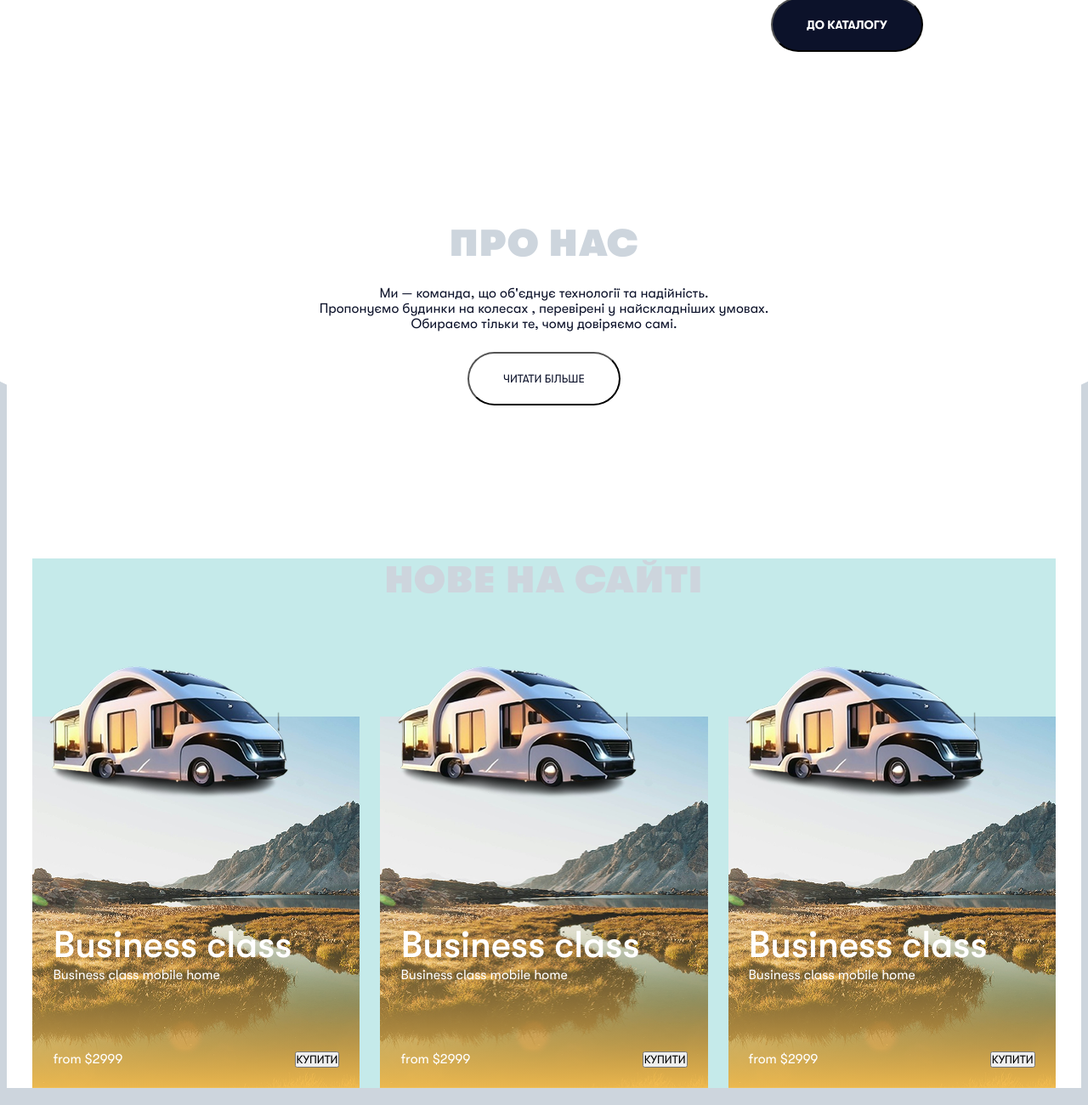
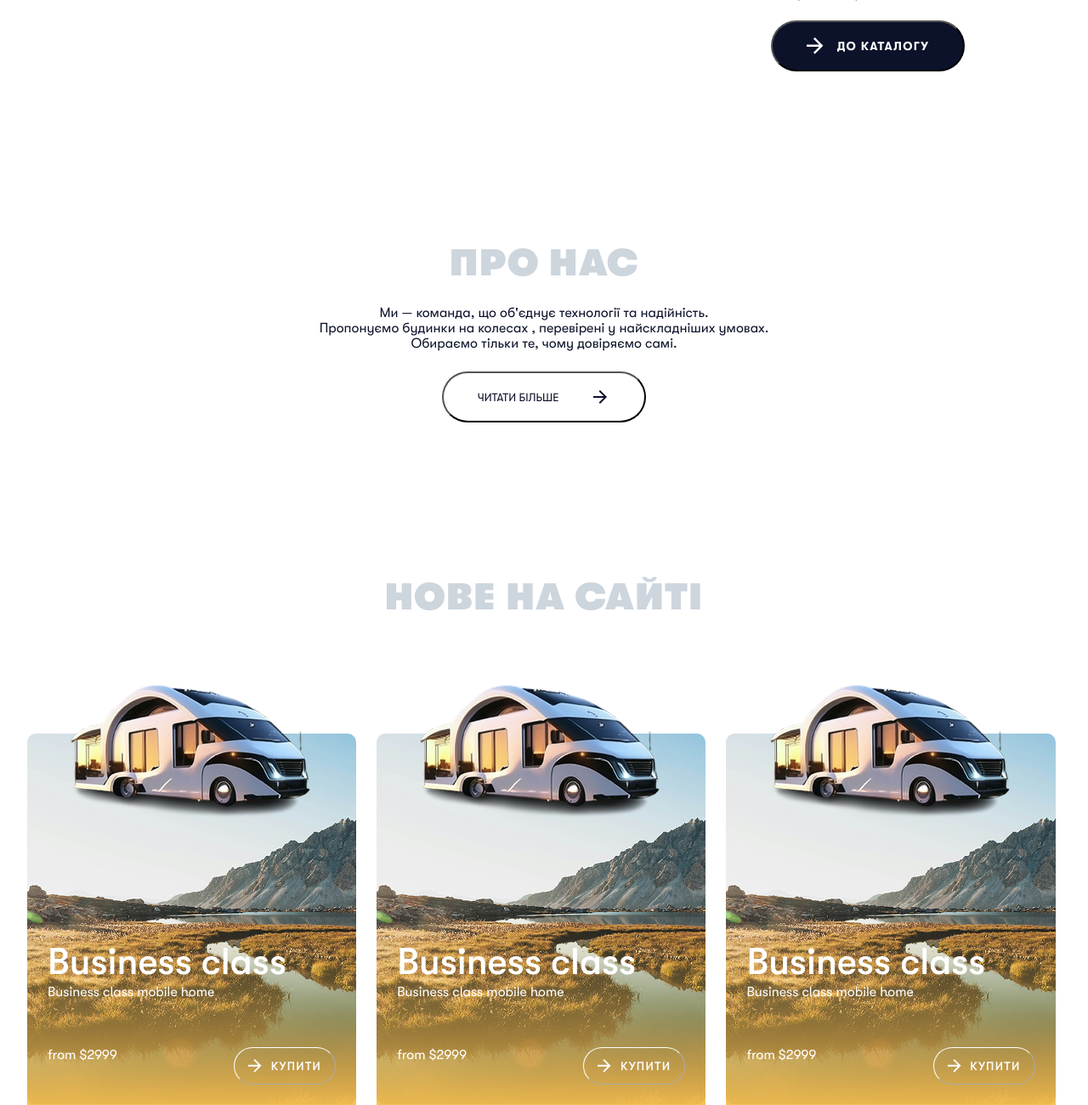
Before and after one commit to GregTar-11/RamblerS_Site, a plain HTML site: page main.html in a window 1280 px wide. Shown: the part 825-2125 px from the top of the page at 85% size. Drawn offline with Linux system fonts and the light colour scheme.

Commit message:
сайт без адаптации

```diff
--- a/content-info.css
+++ b/content-info.css
@@ -42,12 +42,26 @@
     color: var(--color-blue);
 }
 
-.information button {
+.button-information{
+    width: 240px;
+    height: 60px;
     display: inline-flex;
+    justify-content: space-between;
+    align-items: center;
     padding-inline: 40px;
-    padding-block: 22px;
     border-radius: 100px;
     background-color: transparent;
     border-width: 2px;
     color: var(--color-blue);
 }
+
+.button-information::after {
+    content: '';
+    background-image: url(./svg/arrow_blek.svg);
+    display: block;
+    justify-items: start;
+    width: 24px;
+    height: 24px;
+    background-repeat: no-repeat;
+    background-size: contain;
+}
--- a/header.css
+++ b/header.css
@@ -10,10 +10,13 @@ nav {
     display: flex;
     flex-direction: row;
     justify-content: space-between;
+    width: 94.5vw;
+    position: fixed;
     padding-inline: 2.8vw;
     background-color: var(--color-light-grey);
     align-items: center;
     border-radius: 62px;
+    z-index: 10;
 
 }
 
@@ -41,7 +44,22 @@ nav {
     height: 24px;
     padding-inline: 3px;
     padding-block: 2px;
+    position: relative;
 }
+
+#shop::before{
+    display: block;
+    position: absolute;
+    border-radius: 100px;
+    left: 10px;
+    bottom: 9px;
+    content: '';
+    width: 17px;
+    height: 17px;
+    background-color: rgba(182, 45, 17, 1);
+    z-index: 1;
+}
+
 
 #profil {
     width: 24px;
@@ -49,7 +67,7 @@ nav {
 }
 
 h1 {
-    margin-top: 15vh;
+    margin-top: 27vh;
     font-size: 61px;
     font-weight: 800;
     letter-spacing: 1.83px;
@@ -82,17 +100,29 @@ h1 {
     margin-bottom: 23px;
 }
 
-.info-blok button {
+.catalog-button{
+    width: 228px;
+    height: 60px;
     display: inline-flex;
-    justify-content: center;
+    justify-content: space-between;
     align-items: center;
     flex-wrap: nowrap;
     border-radius: 62px;
     background-color: rgba(12, 18, 42, 1);
     color: white;
-    padding-block: 22px;
     padding-inline: 40px;
     font-size: 14px;
     font-weight: 700;
-    letter-spacing: 1.26;
+    letter-spacing: 1.26px;
 }
+
+.catalog-button::before {
+    content: '';
+    background-image: url(./svg/arrow-wihte.svg);
+    display: block;
+    justify-items: start;
+    width: 20px;
+    height: 20px;
+    background-repeat: no-repeat;
+    background-size: contain;
+}
--- a/main.css
+++ b/main.css
@@ -59,11 +59,13 @@ body{
 }
 main{
     background-color: white;
-    width: 98.8vw;
-    padding-inline:2.4vw;
+    width: 100%;
+    padding-inline:2.5vw;
     z-index: 1;
 }
 
 button{
     font-family: 'GTWalsheimPro', sans-serif;
 }
+
+/* 1100 медия запрос на адаптивная верстка */
--- a/main.html
+++ b/main.html
@@ -57,7 +57,7 @@
                 <p>Ми — команда, що об'єднує технології та надійність. <br>
                     Пропонуємо будинки на колесах , перевірені у найскладніших умовах. <br>
                     Обираємо тільки те, чому довіряємо самі.</p>
-                <button> ЧИТАТИ БІЛЬШЕ </button>
+                <button class="button-information"> ЧИТАТИ БІЛЬШЕ </button>
             </div>
         </div>
         <div class="new-product">
@@ -65,7 +65,7 @@
 
             <div class="cards">
                 <article class="card">
-                    <img src="./img/smol-avto.png" alt="">
+                    <img src="./img/smol-avto-test.png" alt="">
                     <div class="card-content">
                         <div>
                             <p class="title-card">Business class</p>
@@ -79,7 +79,7 @@
                 </article>
 
                 <article class="card">
-                    <img src="./img/smol-avto.png" alt="">
+                    <img src="./img/smol-avto-test.png" alt="">
                     <div class="card-content">
                         <div>
                             <p class="title-card">Business class</p>
@@ -93,7 +93,7 @@
                 </article>
 
                 <article class="card">
-                    <img src="./img/smol-avto.png" alt="">
+                    <img src="./img/smol-avto-test.png" alt="">
                     <div class="card-content">
                         <div>
                             <p class="title-card">Business class</p>
--- a/new-product.css
+++ b/new-product.css
@@ -1,4 +1,4 @@
-.new-product h3{
+.new-product h3 {
     font-size: 44px;
     font-weight: 800;
     letter-spacing: 1.32px;
@@ -6,20 +6,23 @@
     text-align: center;
     margin-bottom: 135px;
 }
-.new-product{
+
+/* .new-product{
     background-color: rgb(197, 234, 234);
+} */
+
+.cards {
+    display: flex;
+    flex-direction: row;
+    justify-content: center;
+    align-items: center;
+    gap: 24px;
+    width: 94.5vw;
 }
 
-.cards{
-    display: flex;
-    flex-direction: row;
-    justify-content: space-between;
-    align-items: center;
-    gap: 24px;
-}
-
-.card{
+.card {
     background-image: url(./img/fon-river.png);
+    /* background-size:cover; */
     display: flex;
     flex-direction: column;
     justify-content: flex-end;
@@ -27,16 +30,18 @@
     width: 437px;
     height: 437px;
     color: white;
+    border-radius: 10px;
 }
-.card img{
-    position: absolute;
-    right: 43px;
-    top:-160px;
+
+.card img {
+    position: relative;
+    align-self: center;
+    top: -120px;
 
 }
 
-.card-content{
-    background-image: linear-gradient(to top, rgba(245, 190, 79, 0.95),rgba(245, 190, 79, 0));
+.card-content {
+    background-image: linear-gradient(to top, rgba(245, 190, 79, 0.95), rgba(245, 190, 79, 0));
     padding: 24px;
     display: flex;
     flex-direction: column;
@@ -44,14 +49,49 @@
     height: 50%;
 }
 
-.title-card{
+.title-card {
     font-size: 44px;
     font-weight: 500;
     line-height: 1.2;
+    white-space: nowrap;
 }
 
-.buy-info{
+.subtitle {
+    font-size: 16px;
+    font-weight: 400;
+}
+
+.buy-info {
     display: flex;
     flex-direction: row;
     justify-content: space-between;
 }
+
+.button-buy {
+    width: 120px;
+    height: 44px;
+    border-radius: 100px;
+    display: inline-flex;
+    justify-content: space-between;
+    align-items: center;
+    background-color: transparent;
+    border-color: white;
+    border-width: 1px;
+    padding-inline: 16px;
+
+    color: white;
+    font-size: 14px;
+    letter-spacing: 1.26px;
+    font-weight: 500;
+}
+
+.button-buy::before {
+    content: '';
+    background-image: url(./svg/arrow-wihte.svg);
+    display: block;
+    justify-items: start;
+    width: 16px;
+    height: 16px;
+    background-repeat: no-repeat;
+    background-size: contain;
+}
```
Also changed, not shown: img/smol-avto-test.png (added), img/smol-avto.png (deleted), svg/arrow-wihte.svg (added).
